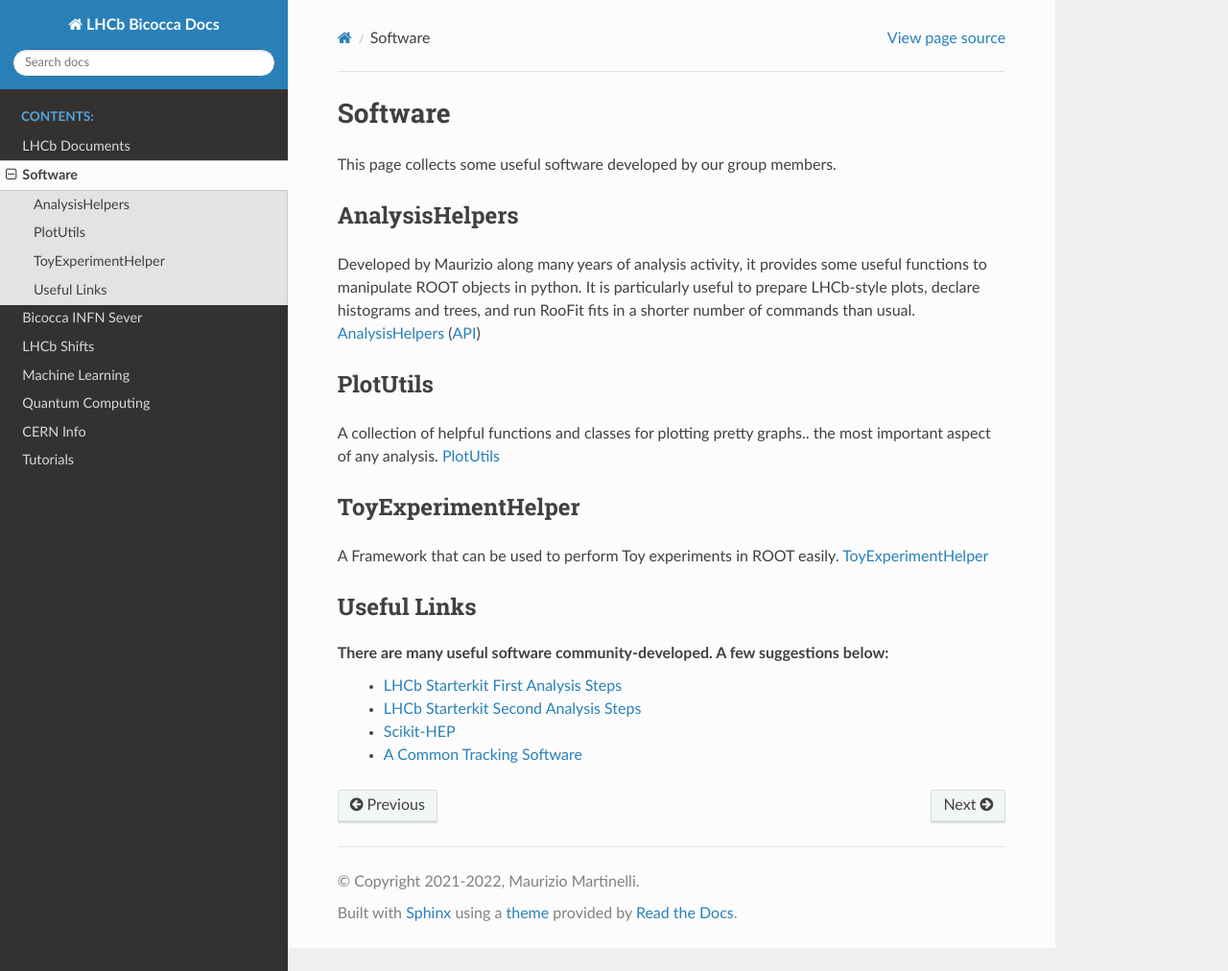
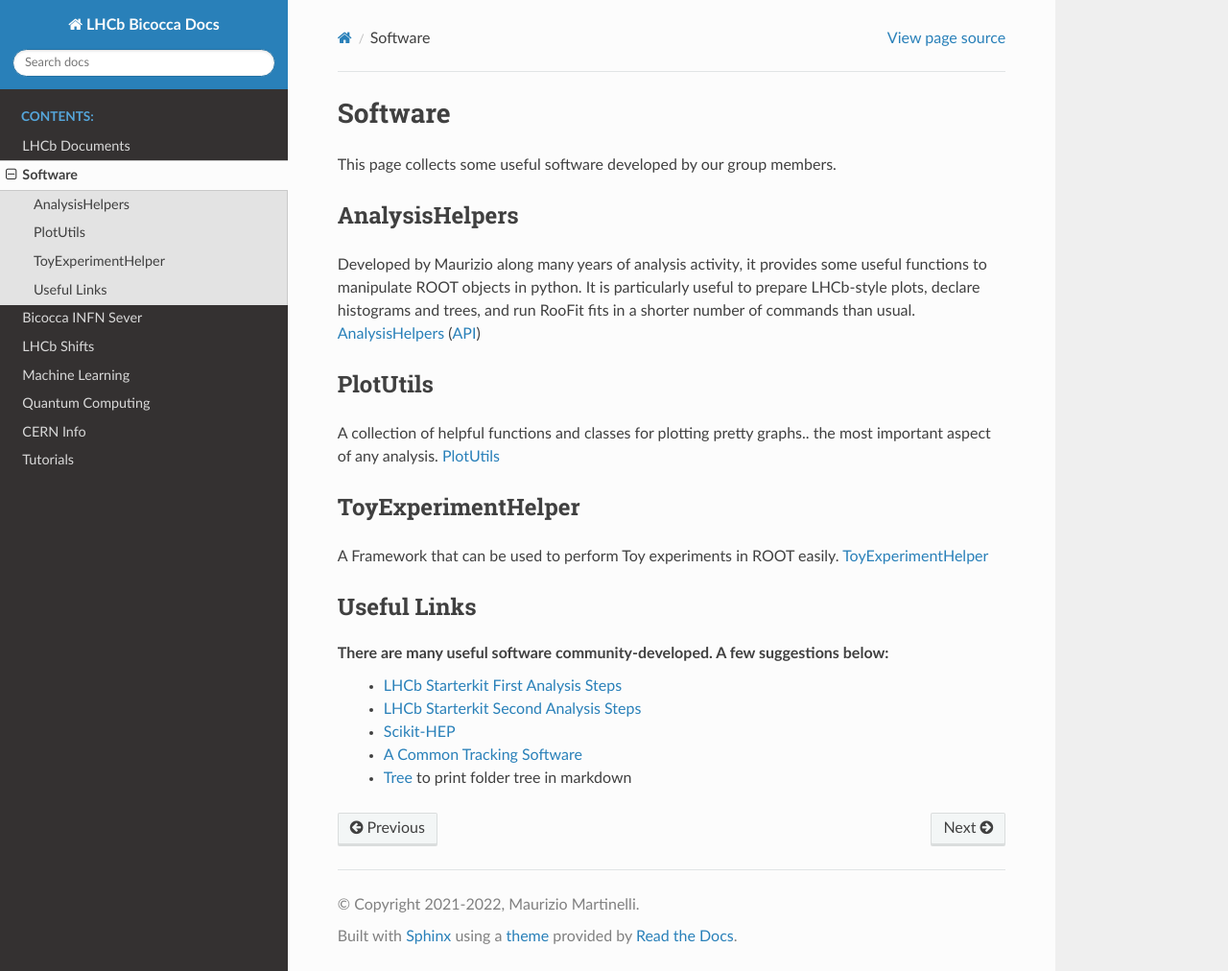
Before and after one commit to lhcb-bicocca/documentation, a Sphinx documentation site: the page built from docs/source/software.rst, in a window 1280 px wide and 1012 px high. Shown: the whole window at 96% size. Built offline with Sphinx 7.4.7 and the Read the Docs theme 2.0.0, drawn with Linux system fonts in a browser that asks for light colours.

Commit message:
Update software.rst
Added link to nicely show folder structures in markdown

```diff
--- a/docs/source/software.rst
+++ b/docs/source/software.rst
@@ -24,3 +24,4 @@ There are many useful software community-developed. A few suggestions below:
  - `LHCb Starterkit Second Analysis Steps <https://lhcb.github.io/starterkit-lessons/second-analysis-steps/README.html>`_
  - `Scikit-HEP <https://github.com/scikit-hep>`_
  - `A Common Tracking Software <https://acts.readthedocs.io/en/latest/index.html>`_
+ - `Tree <https://tree.nathanfriend.io>`_ to print folder tree in markdown
```
